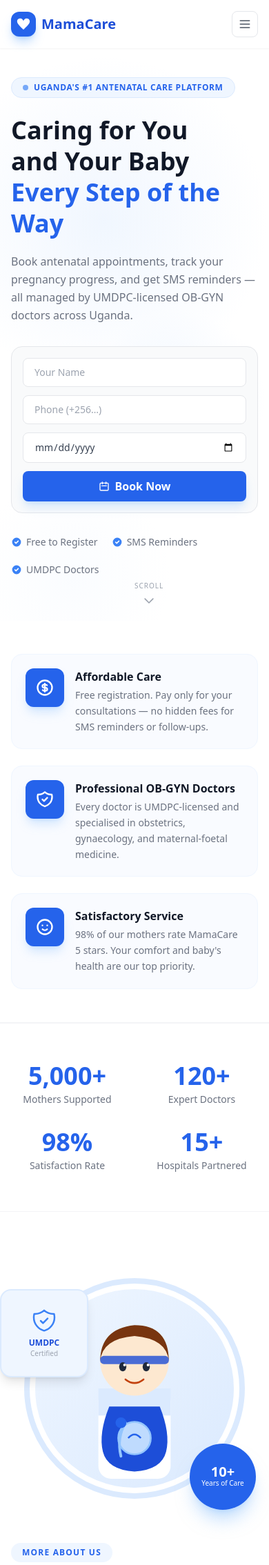
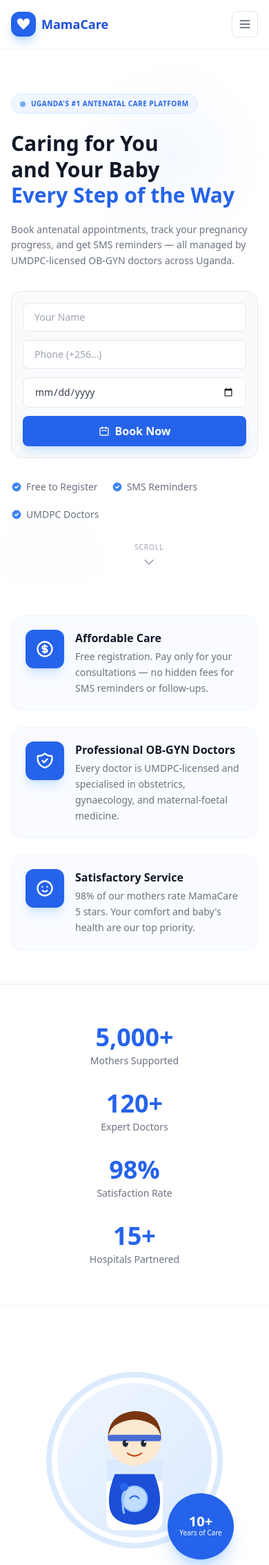
Before and after one commit to TOMUSANGE-MARVIN/antnental, a Laravel app: template resources/views/landing.blade.php in a window 390 px wide. Shown: the top 2269 px of the page at 69% size. Run offline with Laravel 12, Linux system fonts and the light colour scheme; the template is opened without the code that fills it, so the values that code supplies are empty; parts of the project's set-up code (start-up, migrations or seed data) failed here and were passed over; some libraries are stand-ins or nearby versions.

Commit message:
Fix landing mobile balance and overflow
Co-authored-by: Copilot <223556219+Copilot@users.noreply.github.com>

```diff
--- a/resources/views/landing.blade.php
+++ b/resources/views/landing.blade.php
@@ -13,7 +13,8 @@
             --blue-pale:    #eff6ff;
         }
 
-        html { scroll-behavior: smooth; }
+        html { scroll-behavior: smooth; overflow-x: hidden; }
+        body { overflow-x: hidden; }
 
         /* ── Navbar ── */
         #navbar { transition: background .3s, box-shadow .3s, padding .3s; }
@@ -73,22 +74,22 @@
         .nav-link:hover::after { width:100%; }
     </style>
 </head>
-<body class="font-sans antialiased text-gray-800 bg-white">
+<body class="font-sans antialiased text-gray-800 bg-white overflow-x-hidden">
 
 <!-- ══════════════════════════════════════════
      NAVBAR
 ══════════════════════════════════════════ -->
 <nav id="navbar" class="fixed top-0 left-0 right-0 z-50 bg-white shadow-sm py-4 px-4">
-    <div class="max-w-7xl mx-auto flex items-center justify-between">
+    <div class="max-w-7xl mx-auto flex items-center justify-between gap-2 min-w-0">
 
         <!-- Logo -->
-        <a href="{{ route('landing') }}" class="flex items-center gap-2">
+        <a href="{{ route('landing') }}" class="flex items-center gap-2 min-w-0">
             <div class="w-9 h-9 bg-blue-600 rounded-xl flex items-center justify-center shadow-lg shadow-blue-400/40">
                 <svg class="w-5 h-5 text-white" fill="currentColor" viewBox="0 0 24 24">
                     <path d="M12 21.593c-5.63-5.539-11-10.297-11-14.402 0-3.791 3.068-5.191 5.281-5.191 1.312 0 4.151.501 5.719 4.457 1.59-3.968 4.464-4.447 5.726-4.447 2.54 0 5.274 1.621 5.274 5.181 0 4.069-5.136 8.625-11 14.402z"/>
                 </svg>
             </div>
-            <span class="text-xl font-extrabold text-blue-700" id="logo-text">MamaCare</span>
+            <span class="text-lg sm:text-xl font-extrabold text-blue-700 truncate" id="logo-text">MamaCare</span>
         </a>
 
         <!-- Nav links (desktop) -->
@@ -142,27 +143,27 @@
 <section class="relative min-h-screen flex items-center overflow-hidden bg-white">
 
     <!-- Subtle decorative circles -->
-    <div class="absolute top-20 right-0 w-[480px] h-[480px] rounded-full opacity-40" style="background:radial-gradient(circle,#dbeafe,transparent 70%);"></div>
-    <div class="absolute -bottom-20 -left-10 w-72 h-72 rounded-full opacity-30" style="background:radial-gradient(circle,#eff6ff,transparent 70%);"></div>
-    <div class="absolute top-1/2 left-1/3 w-64 h-64 rounded-full opacity-20" style="background:radial-gradient(circle,#bfdbfe,transparent 70%);"></div>
+    <div class="absolute top-20 right-0 w-72 h-72 sm:w-[480px] sm:h-[480px] rounded-full opacity-30 sm:opacity-40" style="background:radial-gradient(circle,#dbeafe,transparent 70%);"></div>
+    <div class="absolute -bottom-20 -left-10 w-56 h-56 sm:w-72 sm:h-72 rounded-full opacity-20 sm:opacity-30" style="background:radial-gradient(circle,#eff6ff,transparent 70%);"></div>
+    <div class="hidden sm:block absolute top-1/2 left-1/3 w-64 h-64 rounded-full opacity-20" style="background:radial-gradient(circle,#bfdbfe,transparent 70%);"></div>
 
-    <div class="relative z-20 max-w-7xl mx-auto px-4 sm:px-6 lg:px-8 pt-28 pb-16 w-full">
+    <div class="relative z-20 max-w-7xl mx-auto px-4 sm:px-6 lg:px-8 pt-24 sm:pt-28 pb-12 sm:pb-16 w-full">
         <div class="grid grid-cols-1 lg:grid-cols-2 gap-12 items-center">
 
             <!-- LEFT COPY -->
             <div>
                 <!-- Badge -->
-                <div class="inline-flex items-center gap-2 bg-blue-50 border border-blue-100 rounded-full px-4 py-1.5 text-blue-600 text-xs font-semibold uppercase tracking-wider mb-6 reveal">
+                <div class="inline-flex items-center gap-2 bg-blue-50 border border-blue-100 rounded-full px-3 sm:px-4 py-1.5 text-blue-600 text-[10px] sm:text-xs font-semibold uppercase tracking-wider mb-6 reveal">
                     <span class="w-2 h-2 bg-blue-500 rounded-full animate-pulse"></span>
                     Uganda's #1 Antenatal Care Platform
                 </div>
 
-                <h1 class="text-4xl md:text-5xl lg:text-6xl font-extrabold text-gray-900 leading-tight mb-5 reveal" style="transition-delay:.1s;">
+                <h1 class="text-3xl sm:text-4xl md:text-5xl lg:text-6xl font-extrabold text-gray-900 leading-tight mb-5 reveal" style="transition-delay:.1s;">
                     Caring for You<br>and Your Baby<br>
                     <span class="text-blue-600">Every Step of the Way</span>
                 </h1>
 
-                <p class="text-gray-500 text-base md:text-lg leading-relaxed mb-8 max-w-lg reveal" style="transition-delay:.2s;">
+                <p class="text-gray-500 text-sm sm:text-base md:text-lg leading-relaxed mb-8 max-w-lg reveal" style="transition-delay:.2s;">
                     Book antenatal appointments, track your pregnancy progress, and get SMS reminders — all managed by UMDPC-licensed OB-GYN doctors across Uganda.
                 </p>
 
@@ -315,7 +316,7 @@
 ══════════════════════════════════════════ -->
 <section class="py-14 bg-white border-y border-gray-100" id="stats">
     <div class="max-w-7xl mx-auto px-4 sm:px-6 lg:px-8">
-        <div class="grid grid-cols-2 lg:grid-cols-4 gap-8 text-center">
+        <div class="grid grid-cols-1 sm:grid-cols-2 lg:grid-cols-4 gap-8 text-center">
             <div class="reveal d1">
                 <p class="text-4xl font-extrabold text-blue-600 stat-count" data-target="5000" data-suffix="+">0</p>
                 <p class="text-gray-500 mt-1 text-sm">Mothers Supported</p>
@@ -346,7 +347,7 @@
             <!-- Image side -->
             <div class="relative reveal-left">
                 <!-- Main circular frame -->
-                <div class="relative mx-auto w-80 h-80 lg:w-96 lg:h-96">
+                <div class="relative mx-auto w-64 h-64 sm:w-80 sm:h-80 lg:w-96 lg:h-96">
                     <div class="absolute inset-0 rounded-full border-8 border-blue-100"></div>
                     <div class="absolute inset-4 rounded-full bg-gradient-to-br from-blue-50 to-blue-100 flex items-center justify-center overflow-hidden">
                         <!-- Doctor illustration -->
@@ -375,7 +376,7 @@
                     </div>
                 </div>
                 <!-- Second smaller frame -->
-                <div class="absolute top-4 -left-4 lg:-left-10 w-32 h-32 rounded-2xl bg-blue-50 border-2 border-blue-100 flex items-center justify-center shadow-lg">
+                <div class="hidden sm:flex absolute top-4 -left-4 lg:-left-10 w-32 h-32 rounded-2xl bg-blue-50 border-2 border-blue-100 items-center justify-center shadow-lg">
                     <div class="text-center">
                         <svg class="w-10 h-10 text-blue-500 mx-auto mb-1" fill="none" stroke="currentColor" viewBox="0 0 24 24"><path stroke-linecap="round" stroke-linejoin="round" stroke-width="1.5" d="M9 12l2 2 4-4m5.618-4.016A11.955 11.955 0 0112 2.944a11.955 11.955 0 01-8.618 3.04A12.02 12.02 0 003 9c0 5.591 3.824 10.29 9 11.622 5.176-1.332 9-6.03 9-11.622 0-1.042-.133-2.052-.382-3.016z"/></svg>
                         <p class="text-blue-700 font-bold text-xs">UMDPC</p>
@@ -452,7 +453,7 @@
             </div>
 
             <!-- Right: Doctor image + consultation card -->
-            <div class="relative flex justify-center reveal-right">
+            <div class="relative flex flex-col items-center justify-center reveal-right">
                 <!-- Doctor circle -->
                 <div class="w-72 h-72 rounded-full overflow-hidden border-8 border-white shadow-2xl shadow-blue-200/50 bg-gradient-to-br from-blue-100 to-blue-200 flex items-center justify-end">
                     <svg viewBox="0 0 200 240" class="w-full h-full" fill="none">
@@ -470,7 +471,7 @@
                 </div>
 
                 <!-- Consultation info card -->
-                <div class="absolute -bottom-6 right-0 lg:-right-6 bg-white rounded-2xl shadow-2xl shadow-blue-200/40 p-5 w-60">
+                <div class="mt-4 sm:mt-0 sm:absolute sm:-bottom-6 sm:right-0 lg:-right-6 bg-white rounded-2xl shadow-2xl shadow-blue-200/40 p-5 w-full max-w-xs sm:w-60">
                     <p class="text-gray-800 font-bold text-sm mb-3">Don't Hesitate to Do a Consultation</p>
                     <div class="space-y-1.5 text-xs text-gray-500 mb-4">
                         <div class="flex justify-between"><span class="font-medium text-gray-700">Monday – Friday</span><span>8:00 – 5:00</span></div>
@@ -556,15 +557,15 @@
     <!-- Subtle blue decorative blobs -->
     <div class="absolute -top-24 -right-24 w-96 h-96 rounded-full opacity-30" style="background:radial-gradient(circle,#dbeafe,transparent 70%);"></div>
     <div class="absolute -bottom-16 -left-16 w-64 h-64 rounded-full opacity-20" style="background:radial-gradient(circle,#eff6ff,transparent 70%);"></div>
-    <div class="relative z-10 max-w-4xl mx-auto px-6 text-center reveal">
+    <div class="relative z-10 max-w-4xl mx-auto px-4 sm:px-6 text-center reveal">
         <span class="inline-block bg-blue-50 text-blue-600 text-xs font-bold tracking-widest uppercase px-4 py-1.5 rounded-full mb-5 border border-blue-100">Ready to Begin?</span>
-        <h2 class="text-4xl md:text-5xl font-extrabold text-gray-900 mb-5 leading-tight">Start Your MamaCare<br>Journey Today</h2>
-        <p class="text-gray-500 text-lg mb-10 max-w-xl mx-auto">Join thousands of mothers across Uganda who trust MamaCare for safe, managed antenatal care.</p>
+        <h2 class="text-3xl sm:text-4xl md:text-5xl font-extrabold text-gray-900 mb-5 leading-tight">Start Your MamaCare<br>Journey Today</h2>
+        <p class="text-gray-500 text-base sm:text-lg mb-10 max-w-xl mx-auto">Join thousands of mothers across Uganda who trust MamaCare for safe, managed antenatal care.</p>
         <div class="flex flex-wrap justify-center gap-4">
-            <a href="{{ route('register') }}" class="bg-blue-600 hover:bg-blue-700 text-white px-10 py-4 rounded-xl font-bold text-base shadow-lg shadow-blue-200 transition-all transform hover:scale-105">
+            <a href="{{ route('register') }}" class="w-full sm:w-auto bg-blue-600 hover:bg-blue-700 text-white px-6 sm:px-10 py-4 rounded-xl font-bold text-base shadow-lg shadow-blue-200 transition-all transform hover:scale-105">
                 Register Now — It's Free
             </a>
-            <a href="{{ route('login') }}" class="border-2 border-blue-200 hover:border-blue-400 text-blue-600 hover:bg-blue-50 px-10 py-4 rounded-xl font-bold text-base transition-all">
+            <a href="{{ route('login') }}" class="w-full sm:w-auto border-2 border-blue-200 hover:border-blue-400 text-blue-600 hover:bg-blue-50 px-6 sm:px-10 py-4 rounded-xl font-bold text-base transition-all">
                 Sign In to Your Account
             </a>
         </div>
```
